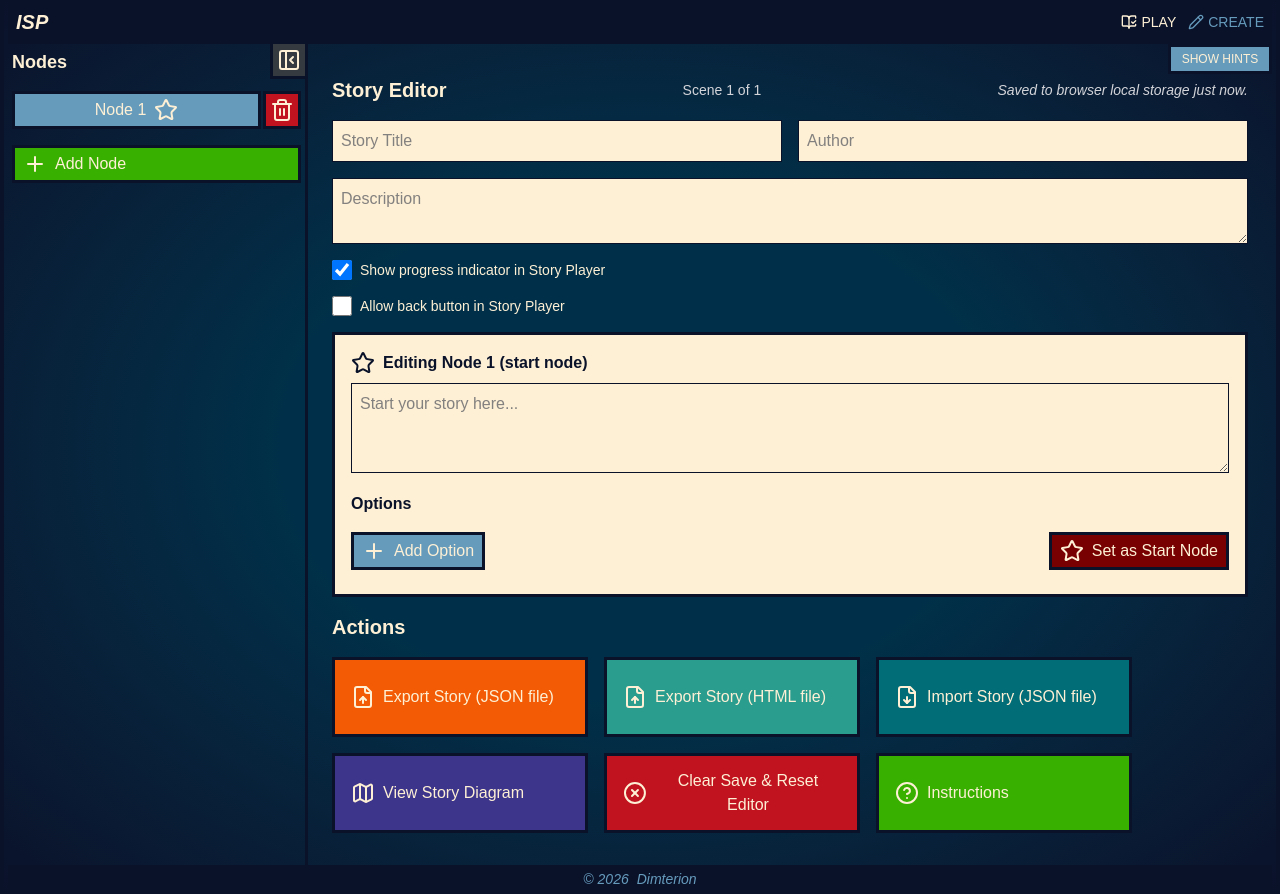
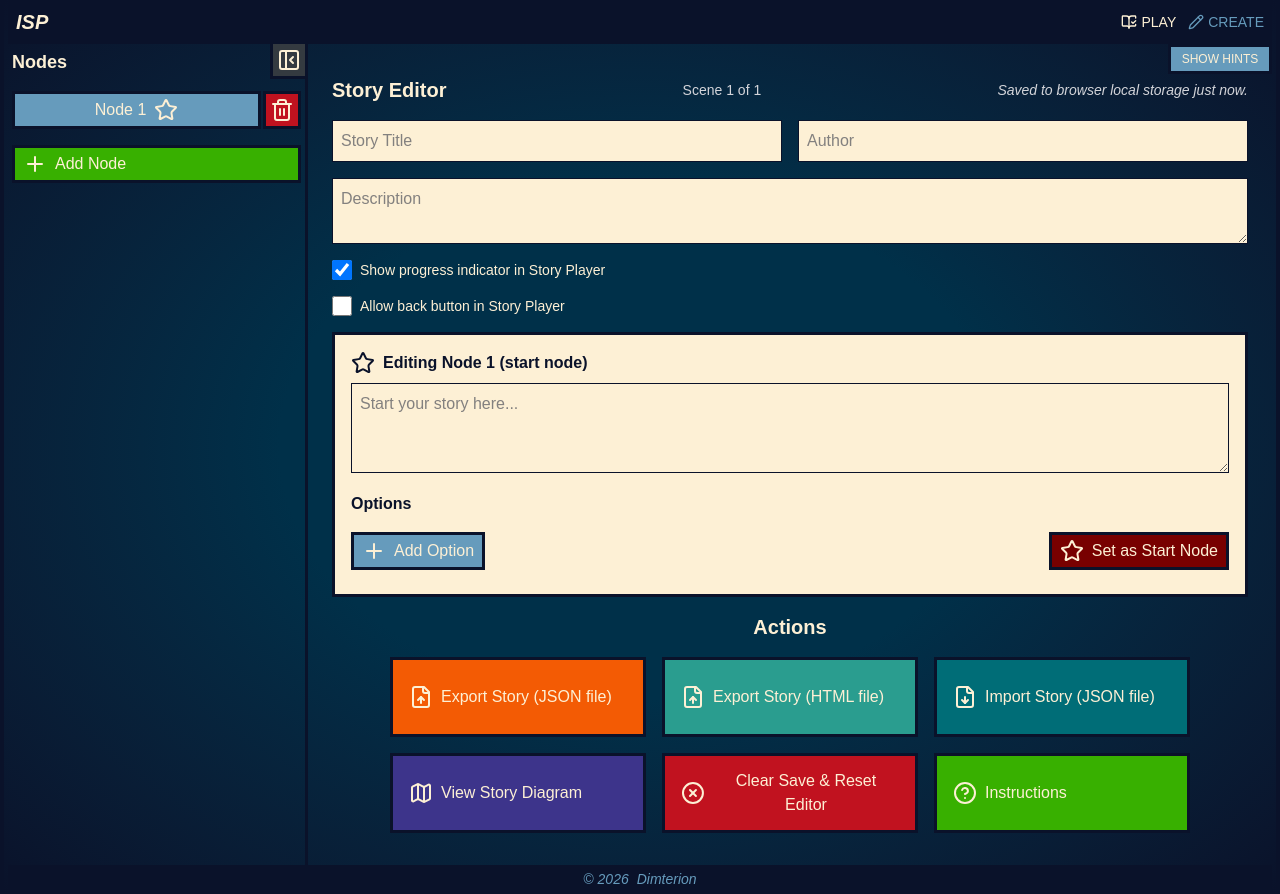
Before and after one commit to Dimterion/stories-platform, a React (Vite) app: page /story-editor in a window 1280 px wide. Built offline with nearby package versions, Linux system fonts and the light colour scheme; a web font is replaced by a local one.

Commit message:
minor storyPlayer & storyEditor pages elements adjustment

```diff
--- a/src/components/StoryEditor/Toolbar.jsx
+++ b/src/components/StoryEditor/Toolbar.jsx
@@ -18,7 +18,7 @@ export default function Toolbar({
   onShowModal,
 }) {
   return (
-    <section className="relative flex flex-wrap justify-center gap-4 pb-2 md:justify-start">
+    <section className="relative flex flex-wrap justify-center gap-4 pb-2">
       {showHints && <Hint text="Choose what you want to do with your story." />}
       <ToolbarBtn
         onClick={onExportStory}
--- a/src/pages/storyEditor.jsx
+++ b/src/pages/storyEditor.jsx
@@ -647,7 +647,7 @@ export default function StoryEditorPage() {
             {!sidebarVisible && (
               <button
                 onClick={() => setSidebarVisible(!sidebarVisible)}
-                className="border-darkBlue bg-darkGray hover:bg-lightGray h-fit w-fit cursor-pointer border-3 p-1 transition-all duration-300 active:scale-95 "
+                className="border-darkBlue bg-darkGray hover:bg-lightGray h-fit w-fit cursor-pointer border-3 p-1 transition-all duration-300 active:scale-95"
                 aria-label="Toggle sidebar"
               >
                 <PanelLeftOpen className="size-3 sm:size-6" />
@@ -699,7 +699,7 @@ export default function StoryEditorPage() {
           onSetAsStart={setAsStartNode}
         />
 
-        <h2 className="text-xl font-bold">Actions</h2>
+        <h2 className="text-center text-xl font-bold">Actions</h2>
 
         <Toolbar
           showHints={showHints}
--- a/src/pages/storyPlayer.jsx
+++ b/src/pages/storyPlayer.jsx
@@ -282,7 +282,7 @@ export default function StoryPlayerPage() {
         <button
           onClick={() => setShowHints((prev) => !prev)}
           aria-pressed={showHints}
-          className="bg-lightBlue text-softWhite border-darkBlue hover:bg-softWhite hover:text-darkBlue z-50 min-w-26 cursor-pointer border-3 p-1 text-xs uppercase transition-all duration-300 active:scale-95"
+          className="bg-lightBlue text-softWhite border-darkBlue hover:bg-softWhite hover:text-darkBlue z-50 mb-0 min-w-26 cursor-pointer border-3 p-1 text-xs uppercase transition-all duration-300 active:scale-95"
         >
           {showHints ? "Hide hints" : "Show hints"}
         </button>
```
